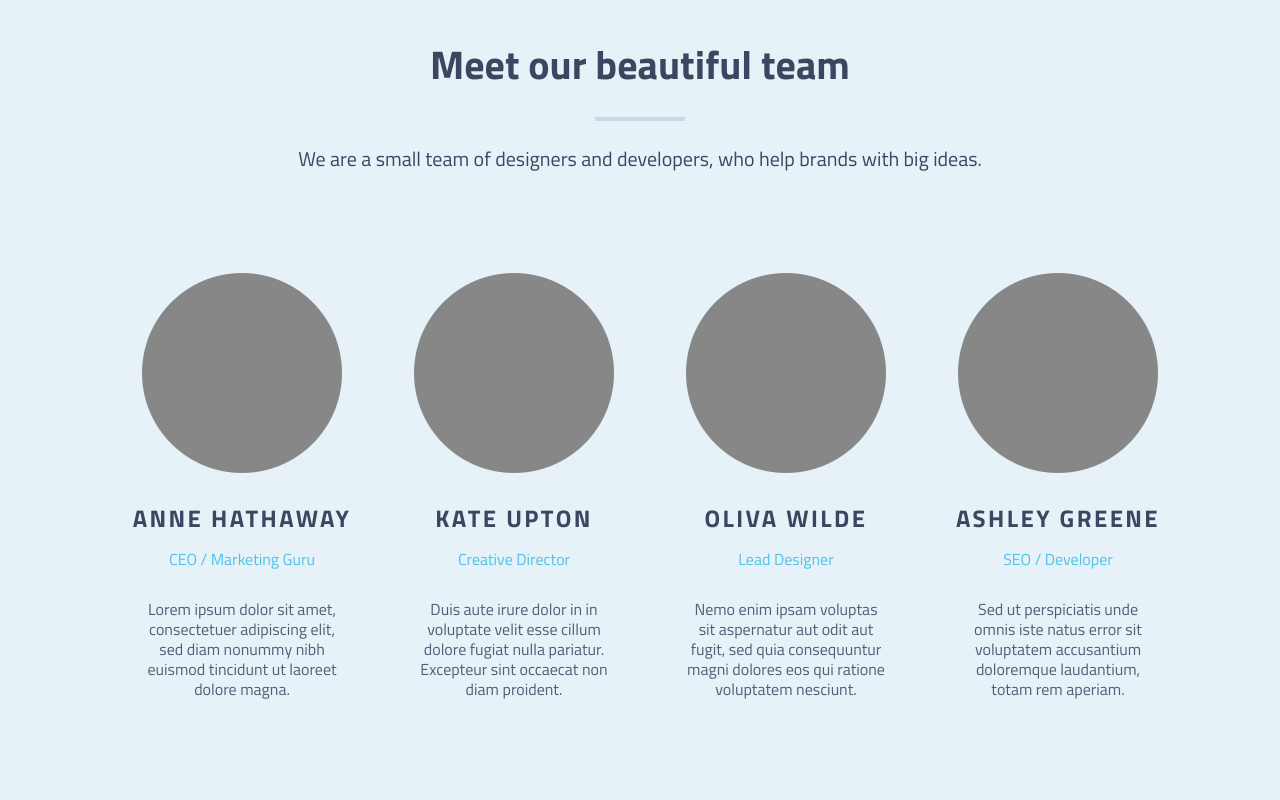
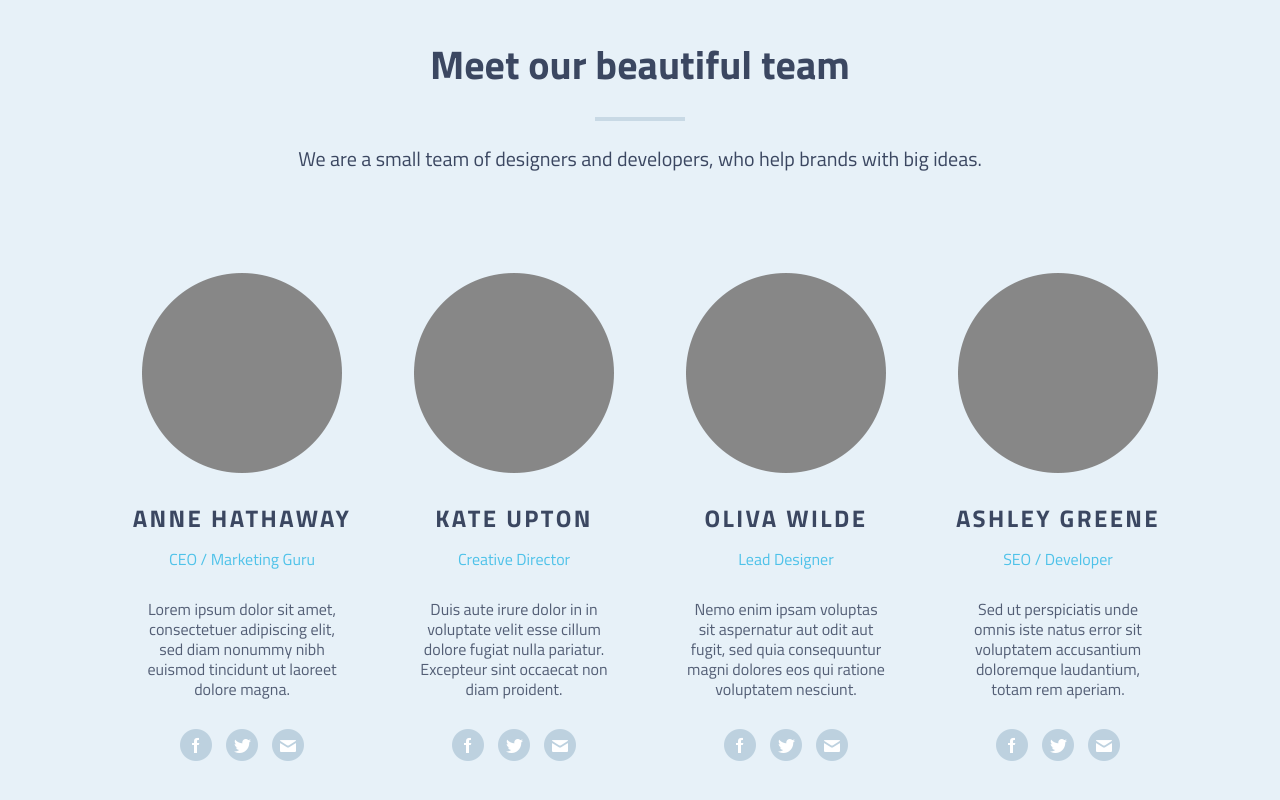
Before and after one commit to ShaRay/cuda, a website: page index.html in a window 1280 px wide. Shown: the part 1566-2366 px from the top of the page. Drawn offline with Linux system fonts and the light colour scheme.

Commit message:
finished teams section

```diff
--- a/assets/scss/base/colors.scss
+++ b/assets/scss/base/colors.scss
@@ -22,3 +22,4 @@ $zest: #C86A40;
 $gossamer: #43A68D;
 $botticelli: #C8D9E5;
 $cadet: #535E75;
+$beau-blue: #BDD1DF;
--- a/assets/scss/modules/teams.scss
+++ b/assets/scss/modules/teams.scss
@@ -57,3 +57,20 @@
   margin: 0 auto;
   width: 200px;
 }
+
+.social-menu {
+  margin: 0;
+  list-style: none;
+  padding: 0 0 15px;
+}
+
+.social-menu-item {
+  display: inline-block;
+}
+
+.bird,
+.face,
+.mail {
+  margin-top: 30px;
+  margin-right: 10px;
+  }
--- a/index.html
+++ b/index.html
@@ -81,24 +81,44 @@
           <h4 class="anne-caption">CEO / Marketing Guru</h4>
           <h4 class="anne-caption2">Lorem ipsum dolor sit amet,
             consectetuer adipiscing elit, sed diam nonummy nibh euismod tincidunt ut laoreet dolore magna.</h4>
+            <ul class="list-reset social-menu">
+              <li class="social-menu-item face"><a href="https://www.facebook.com"><img src="dist/images/fb-icon.png" alt="FaceBook"></a></li>
+              <li class="social-menu-item bird"><a href="https://www.twitter.com"><img src="dist/images/twitter-icon.png" alt="Twitter"></a></li>
+              <li class="social-menu-item"><a href="mailto:webmaster@example.com"><img src="dist/images/mail-icon.png" alt="Email"></a></li>
+            </ul>
         </div>
         <div class="col col-3 center">
           <img src="dist/images/mugshot.png" alt="Kate Upton">
           <h2 class="kate caps bold t2">Kate Upton</h2>
           <h4 class="kate-caption">Creative Director</h4>
           <h4 class="kate-caption2">Duis aute irure dolor in in voluptate velit esse cillum dolore fugiat nulla pariatur. Excepteur sint occaecat non diam proident.</h4>
+          <ul class="list-reset social-menu">
+            <li class="social-menu-item face"><a href="https://www.facebook.com"><img src="dist/images/fb-icon.png" alt="FaceBook"></a></li>
+            <li class="social-menu-item bird"><a href="https://www.twitter.com"><img src="dist/images/twitter-icon.png" alt="Twitter"></a></li>
+            <li class="social-menu-item"><a href="mailto:webmaster@example.com"><img src="dist/images/mail-icon.png" alt="Email"></a></li>
+          </ul>
         </div>
         <div class="col col-3 center">
           <img src="dist/images/mugshot.png" alt="Olivia Wilde">
           <h2 class="olivia caps bold t2">Oliva Wilde</h2>
           <h4 class="olivia-caption">Lead Designer</h4>
           <h4 class="olivia-caption2">Nemo enim ipsam voluptas sit aspernatur aut odit aut fugit, sed quia consequuntur magni dolores eos qui ratione voluptatem nesciunt.</h4>
+          <ul class="list-reset social-menu">
+            <li class="social-menu-item face"><a href="https://www.facebook.com"><img src="dist/images/fb-icon.png" alt="FaceBook"></a></li>
+            <li class="social-menu-item bird"><a href="https://www.twitter.com"><img src="dist/images/twitter-icon.png" alt="Twitter"></a></li>
+            <li class="social-menu-item"><a href="mailto:webmaster@example.com"><img src="dist/images/mail-icon.png" alt="Email"></a></li>
+          </ul>
         </div>
         <div class="col col-3 center">
           <img src="dist/images/mugshot.png" alt="Ashley Greene">
           <h2 class="ashley caps bold t2">Ashley Greene</h2>
           <h4 class="ashley-caption">SEO / Developer</h4>
           <h4 class="ashley-caption2">Sed ut perspiciatis unde omnis iste natus error sit voluptatem accusantium doloremque laudantium, totam rem aperiam.</h4>
+          <ul class="list-reset social-menu">
+            <li class="social-menu-item face"><a href="https://www.facebook.com"><img src="dist/images/fb-icon.png" alt="FaceBook"></a></li>
+            <li class="social-menu-item bird"><a href="https://www.twitter.com"><img src="dist/images/twitter-icon.png" alt="Twitter"></a></li>
+            <li class="social-menu-item"><a href="mailto:webmaster@example.com"><img src="dist/images/mail-icon.png" alt="Email"></a></li>
+          </ul>
         </div>
       </div>
     </div>
```
Also changed, not shown: dist/css/application.css, dist/images/fb-icon.png (added), dist/images/mail-icon.png (added), dist/images/twitter-icon.png (added).
